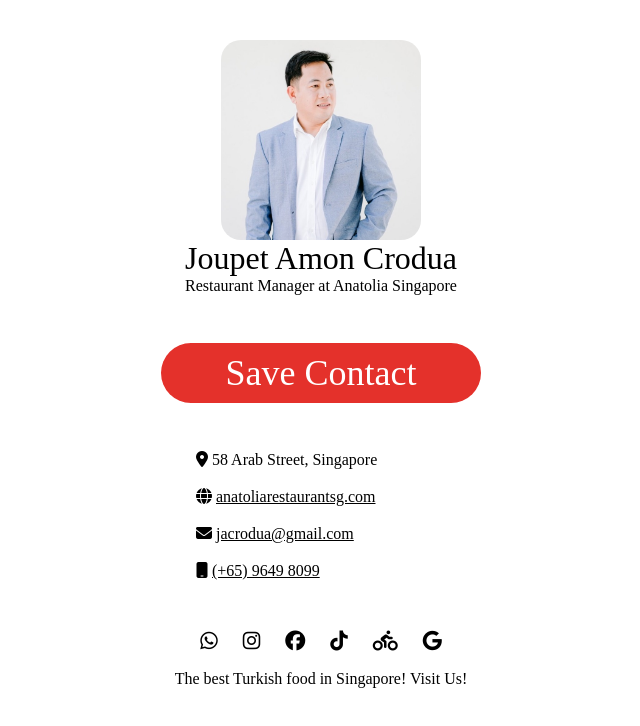
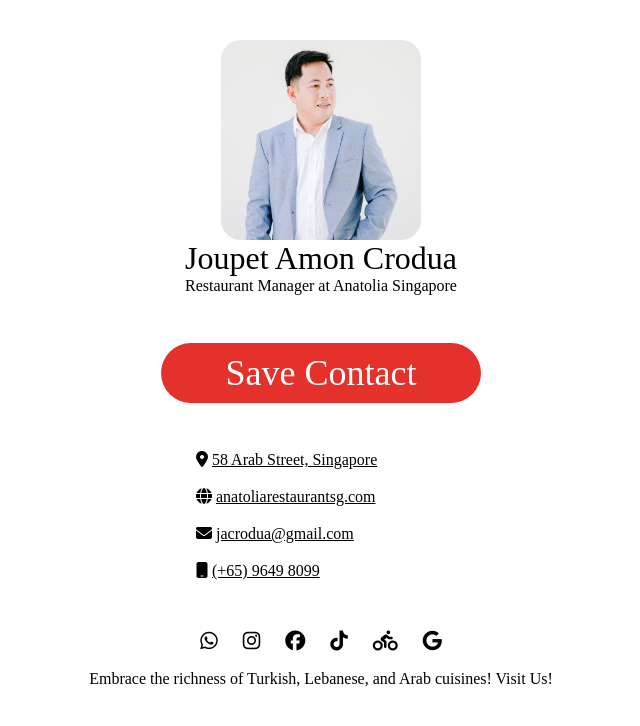
Before and after one commit to junrhy/junrhycrodua-client-apps, a plain HTML site: page vcard/joupetcrodua/index.html in a window 1280 px wide. Shown: the whole page, without its empty margins (319-959 px from the left). Drawn offline with nearby package versions, Linux system fonts and the light colour scheme.

Commit message:
update joupet vcard

```diff
--- a/vcard/joupetcrodua/index.html
+++ b/vcard/joupetcrodua/index.html
@@ -4,9 +4,9 @@
 	<meta charset="utf-8">
 	<meta name="viewport" content="width=device-width, initial-scale=1">
 	<meta property="og:type" content="website" />
-    <meta property="og:url" content="https://anatoliarestaurantsg.com/" />
+    <meta property="og:url" content="https://vcard.sakto.app/joupetcrodua" />
     <meta property="og:title" content="Anatolia Restaurant SG" />
-    <meta property="og:description" content="Join us in embracing the richness of Turkish, Lebanese, and Arab cuisines" />
+    <meta property="og:description" content="Embrace the richness of Turkish, Lebanese, and Arab cuisines" />
     <meta property="og:image" content="https://anatoliarestaurantsg.com/cdn/shop/files/Anatolia_Logo_e113ece2-c041-4c77-834c-5b50e59a7eee.png" />
 	<title>Joupet Amon Crodua</title>
 	<script src="https://kit.fontawesome.com/f146b7c8d2.js" crossorigin="anonymous"></script>
@@ -32,7 +32,7 @@
 			</form>
 		</div>
 		<div class="col-md-12 contact">
-			<div class="contact-info mx-auto d-block"><i class="fa-solid fa-location-dot"></i> 58 Arab Street, Singapore</div>
+			<div class="contact-info mx-auto d-block"><i class="fa-solid fa-location-dot"></i> <a href="https://maps.app.goo.gl/hY4E7xWhpjzfYYzh6">58 Arab Street, Singapore</a></div>
 			<div class="contact-info mx-auto d-block"><i class="fa-solid fa-globe"></i> <a href="anatoliarestaurantsg.com">anatoliarestaurantsg.com</a></div>
 			<div class="contact-info mx-auto d-block"><i class="fa-solid fa-envelope"></i> <a href="mailto:jacrodua@gmail.com">jacrodua@gmail.com</a></div>
 			<div class="contact-info mx-auto d-block"><i class="fa-solid fa-mobile"></i> <a href="tel:+6596498099">(+65) 9649 8099</a></div>
@@ -41,12 +41,12 @@
 			<span><a href=" https://wa.me/+6596498099"><i class="fa-brands fa-whatsapp social-icons"></i></a></span>
 			<span><a href="https://www.instagram.com/anatoliarestaurantsg"><i class="fa-brands fa-instagram social-icons"></i></a></span>
 			<span><a href="https://www.facebook.com/anatoliarestaurantsg"><i class="fa-brands fa-facebook social-icons"></i></a></span>
-			<span><a href="https://www.tiktok.com/anatoliarestaurantsg"><i class="fa-brands fa-tiktok social-icons"></i></a></span>
+			<span><a href="https://www.tiktok.com/@anatoliarestaurantsg"><i class="fa-brands fa-tiktok social-icons"></i></a></span>
 			<span><a href="https://anatoliarestaurantsg.com/pages/menu"><i class="fa-solid fa-person-biking social-icons"></i></a></span>
 			<span><a href="https://g.page/r/anatoliarestaurantsg/review"><i class="fa-brands fa-google social-icons"></i></a></span>
 		</div>
 		<div class="col-md-12 text-center slogan">
-			<span>The best Turkish food in Singapore! Visit Us!</span>
+			<span>Embrace the richness of Turkish, Lebanese, and Arab cuisines! Visit Us!</span>
 		</div>
 	</div>
 </body>
```
Also changed, not shown: 1 other file.
